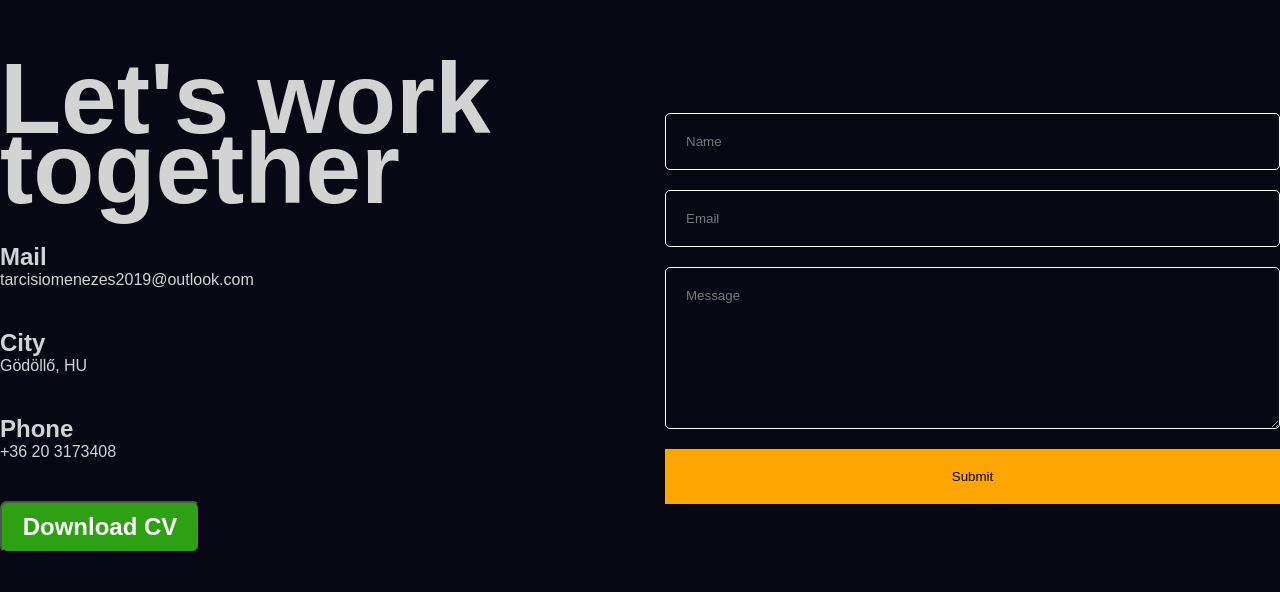
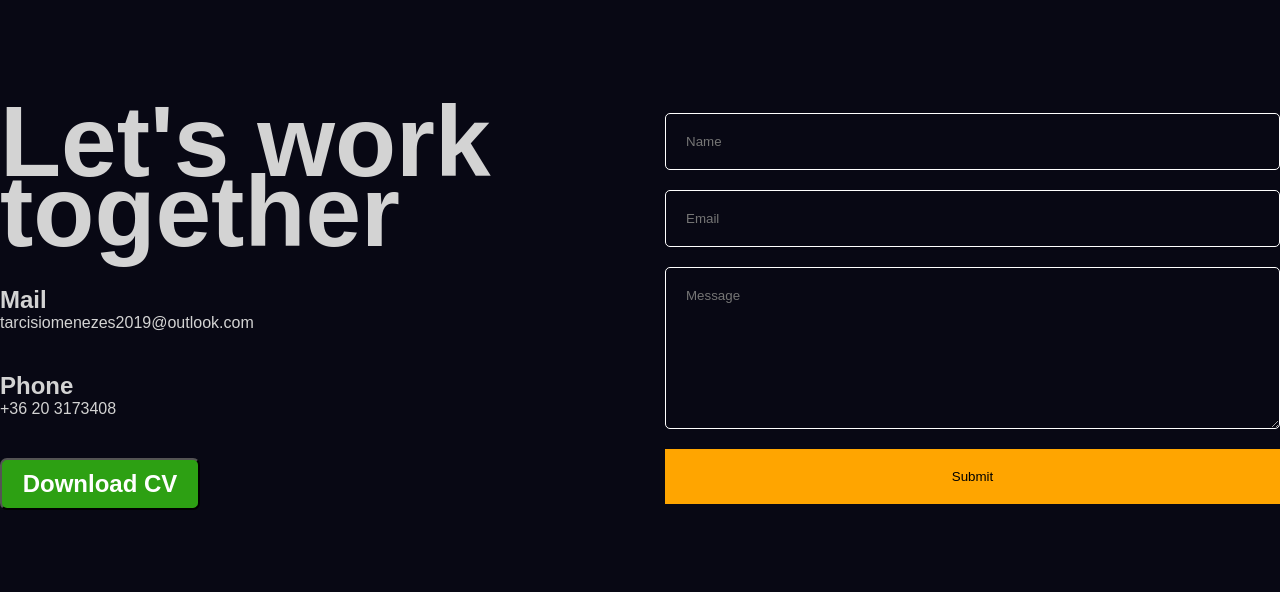
Before and after one commit to tarcisiomenezes2023/Portfolio, a React (Vite) app in the folder my-portfolio/: page / in a window 1280 px wide. Shown: the part 1692-2284 px from the top of the page. Built offline with nearby package versions, Linux system fonts and the light colour scheme.

Commit message:
bug fixed in contact section

```diff
--- a/my-portfolio/src/components/contact/Contact.tsx
+++ b/my-portfolio/src/components/contact/Contact.tsx
@@ -62,10 +62,6 @@ const Contact: React.FC = () => {
                     <span>tarcisiomenezes2019@outlook.com</span>
                 </motion.div>
                 <motion.div variants={variants} className='item'>
-                    <h2>City</h2>
-                    <span>Gödöllő, HU</span>
-                </motion.div>
-                <motion.div variants={variants} className='item'>
                     <h2>Phone</h2>
                     <span>+36 20 3173408</span>
                 </motion.div>
--- a/my-portfolio/src/components/contact/contact.scss
+++ b/my-portfolio/src/components/contact/contact.scss
@@ -16,6 +16,10 @@
         padding: 10px;
         flex-direction: column;
     }
+    @include SmallMobile {
+        gap: 0;
+    }
+
 
     .textContainer {
         flex: 1;
@@ -28,10 +32,10 @@
         }
 
         @include mobile {
-            gap: 20px;
+            gap: 15px;
             text-align: center;
             align-items: center;
-            margin-top: 70px;
+            margin-top: 60px;
         }
         h1 {
             font-size: 100px;
@@ -77,6 +81,11 @@
             background: rgb(45, 160, 19);
             font-weight: bolder;
             transition: 0.5s;;
+
+            @include mobile {
+                font-size: 2vh;
+                width: 20vh;
+            }
         }
         button:hover {
             color: rgba(255, 255, 255, 0.319);
@@ -90,7 +99,7 @@
         width: 100%;
 
         @include mobile {
-            padding: 50px;
+            padding: 15px;
             width: 100%;
         }
 
@@ -107,7 +116,8 @@
                 border-radius: 5px;
 
                 @include mobile {
-                    padding: 10px;
+                    padding: 7px;
+
                 }
             }
 
```
